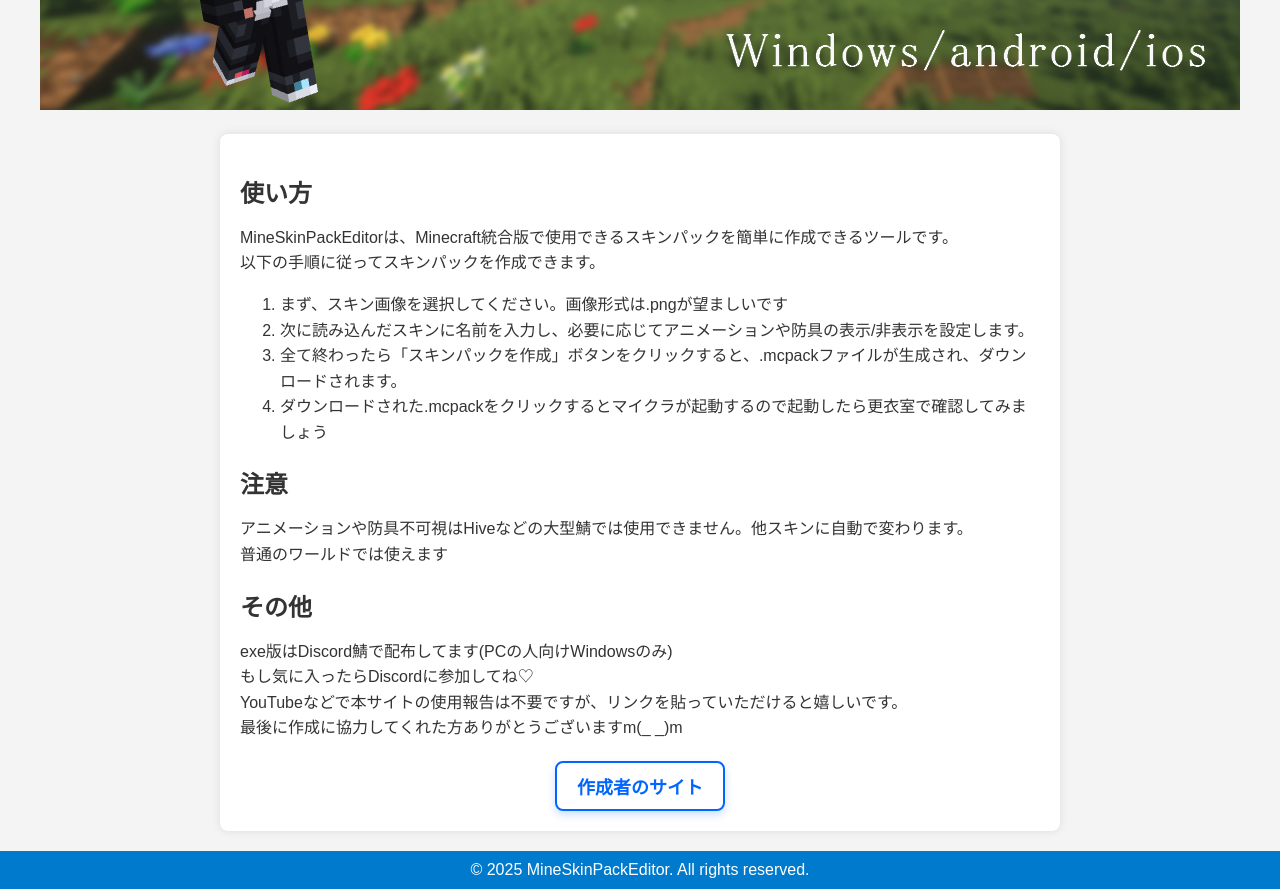
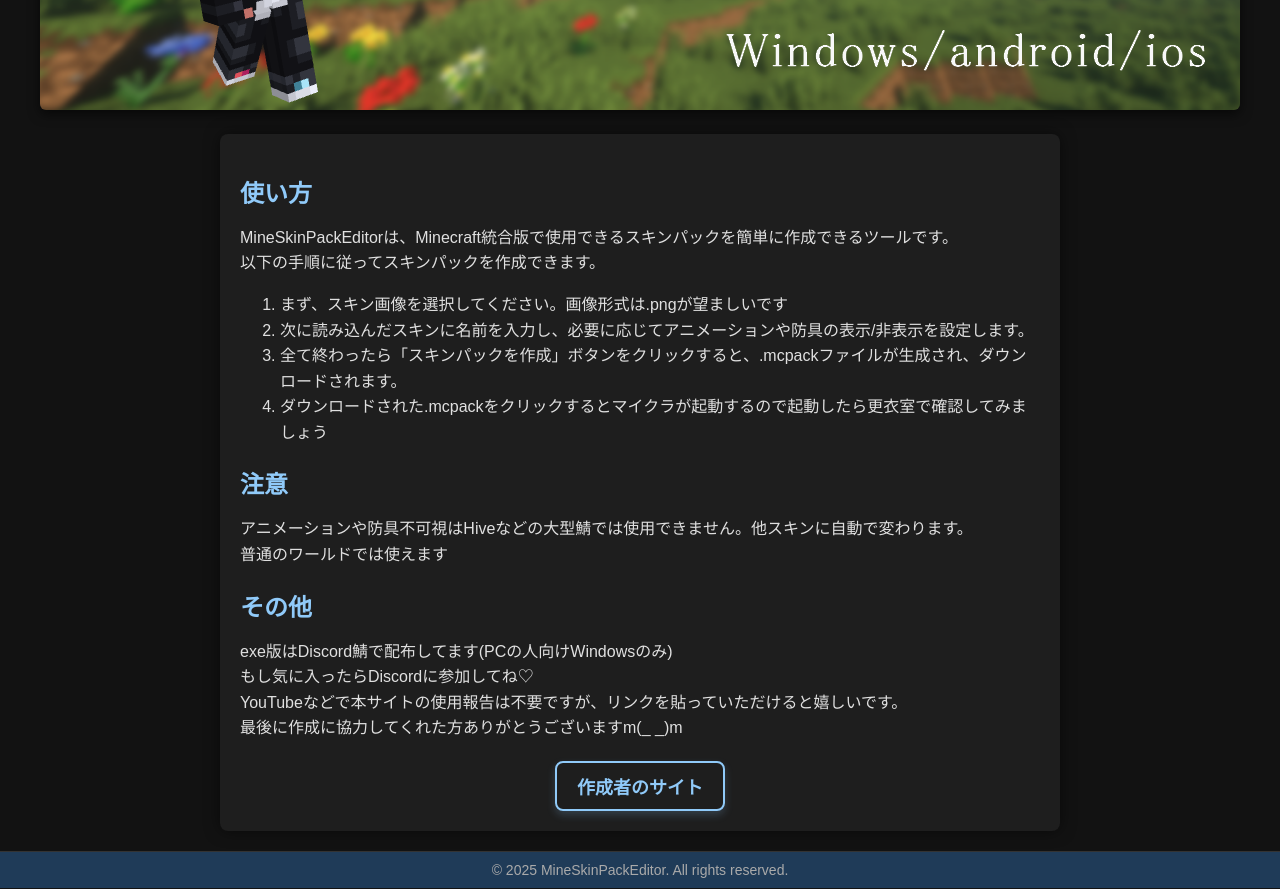
Before and after one commit to YURIRI777/MineSkinPackEditor, a plain HTML site: page use.html in a window 1280 px wide. Shown: the part 660-1549 px from the top of the page. Drawn offline with Linux system fonts and the light colour scheme.

Commit message:
Update use.css

```diff
--- a/use.css
+++ b/use.css
@@ -1,7 +1,7 @@
 body {
     font-family: Arial, sans-serif;
-    background-color: #f4f4f4;
-    color: #333;
+    background-color: #121212;
+    color: #e0e0e0;
     margin: 0;
     padding: 0;
     display: flex;
@@ -10,10 +10,11 @@
 }
 
 header {
-    background-color: #007ACC;
-    color: white;
+    background-color: #1f3b58;
+    color: #ffffff;
     padding: 20px;
     text-align: center;
+    box-shadow: 0 2px 10px rgba(0, 0, 0, 0.4);
 }
 
 main {
@@ -29,62 +30,67 @@
 .image-container img {
     max-width: 100%;
     height: auto;
+    border-radius: 6px;
+    box-shadow: 0 4px 12px rgba(0, 0, 0, 0.6);
 }
 
 .description {
     max-width: 800px;
     margin: 0 auto;
     padding: 20px;
-    background-color: white;
+    background-color: #1e1e1e;
     border-radius: 8px;
-    box-shadow: 0 0 10px rgba(0, 0, 0, 0.1);
+    box-shadow: 0 0 15px rgba(0, 0, 0, 0.5);
 }
 
 .description h2 {
     font-size: 24px;
     margin-bottom: 10px;
+    color: #90caf9;
 }
 
-.description p, .description ol {
+.description p,
+.description ol {
     font-size: 16px;
     line-height: 1.6;
+    color: #e0e0e0;
 }
 
 footer {
-    background-color: #007ACC;
-    color: white;
+    background-color: #1f3b58;
+    color: #ccc;
     text-align: center;
     padding: 10px 0;
     margin-top: auto;
+    border-top: 1px solid #333;
 }
 
 footer p {
     margin: 0;
+    font-size: 14px;
+    color: #aaa;
 }
 
 .button {
-    display: inline-block;
+    display: block;
     padding: 10px 20px;
     font-size: 18px;
     font-weight: bold;
-    color: #0066ff;
+    color: #90caf9;
     text-decoration: none;
-    border: 2px solid #0066ff;
+    border: 2px solid #90caf9;
     border-radius: 8px;
     transition: all 0.3s ease;
-    box-shadow: 0 4px 8px rgba(0, 102, 255, 0.2);
-    margin-top: 20px;
-    margin-left: auto;
-    margin-right: auto;
-    display: block;
+    box-shadow: 0 4px 8px rgba(144, 202, 249, 0.2);
+    margin: 20px auto 0;
     text-align: center;
     max-width: fit-content;
 }
 
 .button:hover {
-    background-color: #0066ff;
-    color: #fff;
-    box-shadow: 0 6px 12px rgba(0, 102, 255, 0.4);
+    background-color: #90caf9;
+    color: #121212;
+    box-shadow: 0 6px 12px rgba(144, 202, 249, 0.4);
     border: 2px solid transparent;
     transform: scale(1.05);
 }
```
